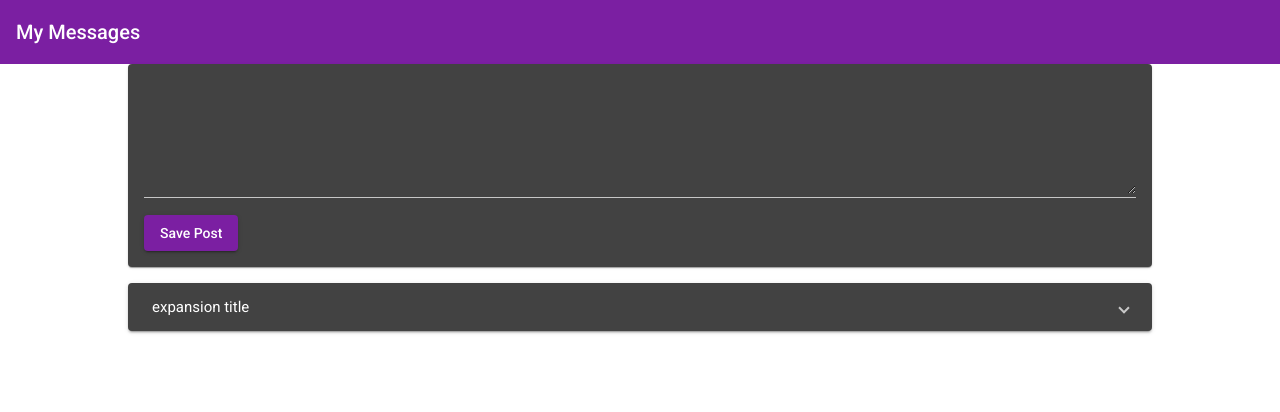
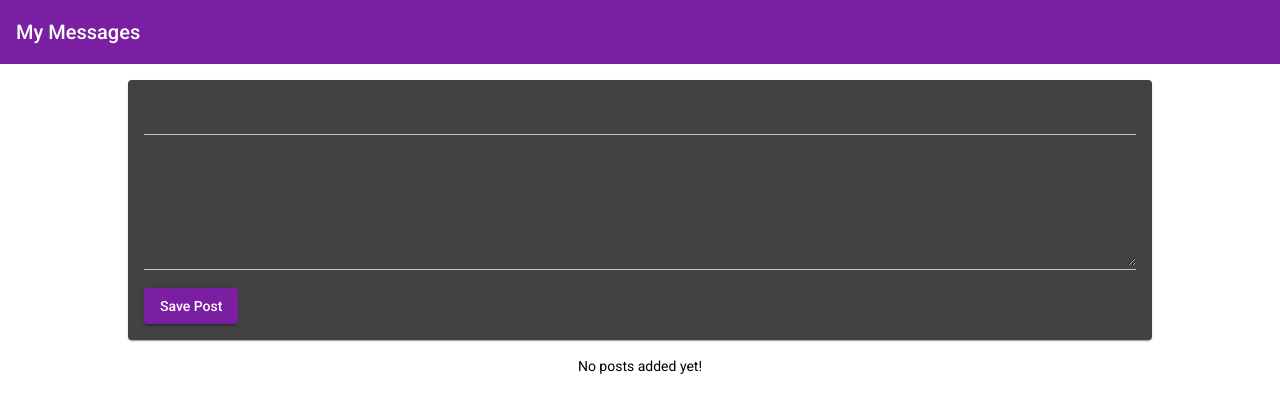
Before and after one commit to handerson333/SocialPostingApp, an Angular app: page / in a window 1280 px wide. Shown: the top 412 px of the page. Built offline with nearby package versions, Linux system fonts and the light colour scheme.

Commit message:
changed posts to use a service for posting and reading the posted content

```diff
--- a/src/app/app.component.css
+++ b/src/app/app.component.css
@@ -1,5 +1,4 @@
 main {
-  margin-top: 1rem;
   width: 80%;
-  margin: auto;
+  margin: 1rem auto;
 }
--- a/src/app/app.component.html
+++ b/src/app/app.component.html
@@ -1,6 +1,5 @@
 <app-header></app-header>
 <main>
-
-<app-post-create></app-post-create>
-<app-post-list></app-post-list>
+  <app-post-create></app-post-create>
+  <app-post-list></app-post-list>
 </main>
--- a/src/app/app.component.ts
+++ b/src/app/app.component.ts
@@ -3,8 +3,8 @@ import { Component } from '@angular/core';
 @Component({
   selector: 'app-root',
   templateUrl: './app.component.html',
-  styleUrls: ['./app.component.css']
+  styleUrls: ['./app.component.css'],
 })
 export class AppComponent {
-  title = 'SocialPostingApp';
+
 }
--- a/src/app/posts/post-create/post-create.component.html
+++ b/src/app/posts/post-create/post-create.component.html
@@ -1,9 +1,41 @@
 <mat-card>
-  <mat-form-field>
-    <textarea matInput cols="30" rows="6" [(ngModel)]="enteredValue"></textarea>
-  </mat-form-field>
-  <button
-    mat-raised-button
-    color="primary"
-    (click)="onAddPost()">Save Post</button>
+  <form
+    (submit)="onAddPost(postForm)"
+    #postForm="ngForm"
+  >
+    <mat-form-field>
+      <input
+        matInput
+        type="text"
+        name="title"
+        ngModel
+        required
+        minlength="3"
+        #title="ngModel"
+      >
+      <mat-error *ngIf="title.invalid">Please enter a post title</mat-error>
+    </mat-form-field>
+    <mat-form-field>
+      <textarea
+        matInput
+        cols="30"
+        rows="6"
+        name="content"
+        ngModel
+        required
+        minlength="1"
+        #content="ngModel"
+      >
+    </textarea>
+      <mat-error *ngIf="content.invalid">Please enter some content</mat-error>
+
+    </mat-form-field>
+    <button
+      mat-raised-button
+      color="primary"
+      type="submit"
+    >
+      Save Post
+    </button>
+  </form>
 </mat-card>
--- a/src/app/posts/post-create/post-create.component.ts
+++ b/src/app/posts/post-create/post-create.component.ts
@@ -1,16 +1,22 @@
 import { Component } from '@angular/core';
+import { NgForm } from '@angular/forms';
+import { PostsService } from '../posts.service';
 
 @Component({
   selector: 'app-post-create',
   templateUrl: './post-create.component.html',
-  styleUrls: ['./post-create.component.css']
+  styleUrls: ['./post-create.component.css'],
 })
 export class PostCreateComponent {
-  enteredValue = '';
-  newPost = 'no content';
+  enteredTitle = '';
+  enteredContent = '';
 
-  onAddPost(){
-    this.newPost = this.enteredValue;
+  constructor(public postsService: PostsService) { }
+  onAddPost(form: NgForm) {
+    if (form.invalid) {
+      return;
+    }
+
+    this.postsService.addPost(form.value.title, form.value.content);
   }
-
 }
--- a/src/app/posts/post-list/post-list.component.css
+++ b/src/app/posts/post-list/post-list.component.css
@@ -2,3 +2,7 @@
   display: block;
   margin-top: 1rem;
 }
+
+.info-text {
+  text-align: center;
+}
--- a/src/app/posts/post-list/post-list.component.html
+++ b/src/app/posts/post-list/post-list.component.html
@@ -1,8 +1,17 @@
-<mat-accordion>
-  <mat-expansion-panel>
+<mat-accordion
+  multi="true"
+  *ngIf="posts.length > 0"
+>
+  <mat-expansion-panel *ngFor="let post of posts">
     <mat-expansion-panel-header>
-        expansion title
+      {{ post.title }}
     </mat-expansion-panel-header>
-    <p>I'm in an expansion mat-expansion-panel-header</p>
+    <p>{{ post.content }}</p>
   </mat-expansion-panel>
 </mat-accordion>
+<p
+  class="info-text mat-body-1"
+  *ngIf="posts.length <= 0"
+>
+  No posts added yet!
+</p>
--- a/src/app/posts/post-list/post-list.component.ts
+++ b/src/app/posts/post-list/post-list.component.ts
@@ -1,14 +1,32 @@
-import { Component } from '@angular/core';
+import { Component, Input, OnInit, OnDestroy } from '@angular/core';
+import { Subscription } from 'rxjs';
+import { Post } from '../post.model';
+import { PostsService } from '../posts.service';
 
 @Component({
   selector: 'app-post-list',
   templateUrl: './post-list.component.html',
-  styleUrls: ['./post-list.component.css']
+  styleUrls: ['./post-list.component.css'],
 })
-export class PostListComponent {
-  posts = [
-    {title: 'First Post', content: 'First Post\'s content'},
-    {title: 'Second Post', content: 'Second Post\'s content'},
-    {title: 'Third Post', content: 'Third Post\'s content'},
-  ];
+export class PostListComponent implements OnInit, OnDestroy {
+  // posts = [
+  //   {title: 'First Post', content: 'First Post\'s content'},
+  //   {title: 'Second Post', content: 'Second Post\'s content'},
+  //   {title: 'Third Post', content: 'Third Post\'s content'},
+  // ];
+  posts: Post[] = [];
+  private postsSub: Subscription;
+
+  constructor(public postsService: PostsService) {
+  }
+  ngOnInit() {
+    this.posts = this.postsService.getPosts();
+    this.postsSub = this.postsService.getPostUpdateListener().subscribe((posts: Post[]) => {
+      this.posts = posts;
+    });
+  }
+
+  ngOnDestroy() {
+    this.postsSub.unsubscribe();
+  }
 }
--- /dev/null
+++ b/src/app/posts/post.model.ts
@@ -0,0 +1,4 @@
+export interface Post {
+  title: string;
+  content: string;
+}
--- /dev/null
+++ b/src/app/posts/posts.service.ts
@@ -0,0 +1,23 @@
+import { Post } from './post.model';
+import { Injectable } from '@angular/core';
+import { Subject } from 'rxjs';
+
+@Injectable({ providedIn: 'root' })
+export class PostsService {
+  private posts: Post[] = [];
+  private postsUpdated = new Subject<Post[]>();
+
+  getPosts() {
+    return [...this.posts];
+  }
+
+  getPostUpdateListener() {
+    return this.postsUpdated.asObservable();
+  }
+
+  addPost(title: string, content: string) {
+    const post: Post = { title, content };
+    this.posts.push(post);
+    this.postsUpdated.next([...this.posts]);
+  }
+}
```
